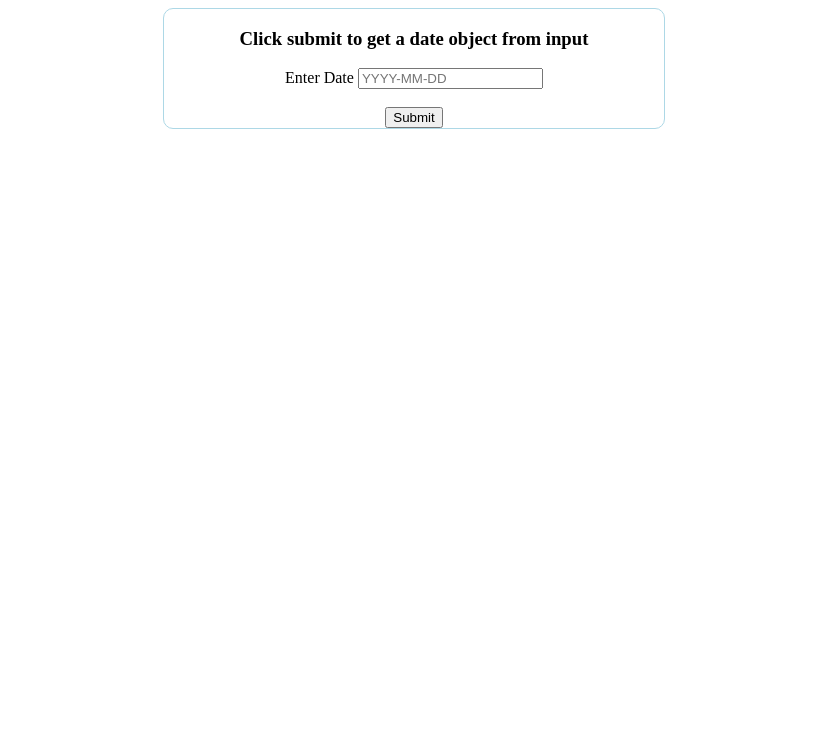
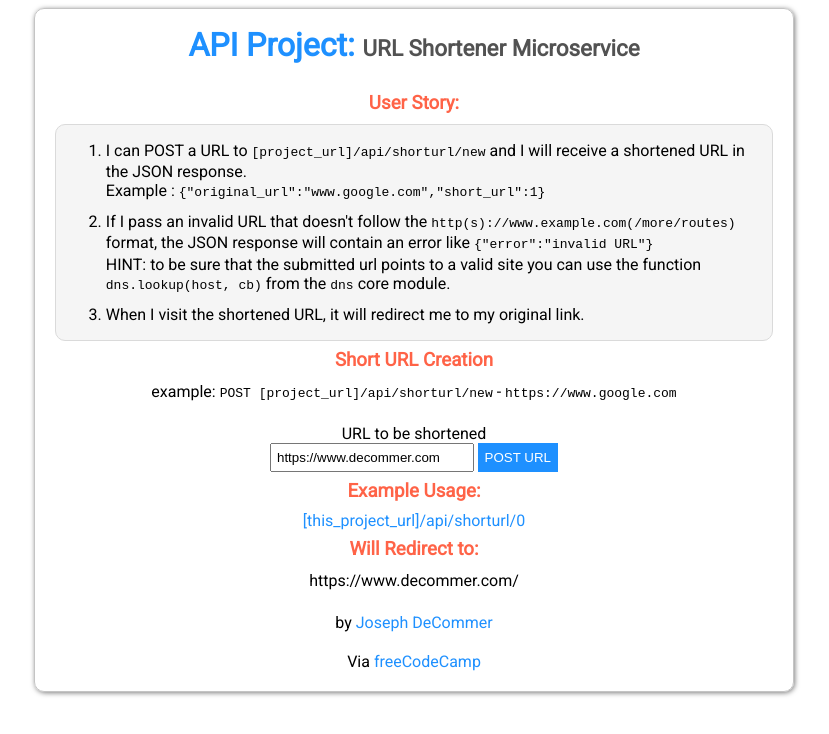
Before and after one commit to DeCommer/node-playground, a website: page views/index.html in a window 1280 px wide. Shown: the whole page, without its empty margins (226-1055 px from the left). Drawn offline with Linux system fonts and the light colour scheme.

Commit message:
Url shortener

```diff
--- a/public/main.css
+++ b/public/main.css
@@ -1,11 +1,33 @@
-h1 {
-    padding: 0;
+@import url('https://fonts.googleapis.com/css?family=Roboto&display=swap');
+
+body {
+    line-height: 1.2em;
+    font-family: 'Roboto', sans-serif;
+}
+
+h2 {
     font-size: 2em;
     color: dodgerblue;
 }
 
+h3 {
+    color: tomato;
+    margin: 10px 0;
+}
+
+p {
+    margin: 2px 0 20px 0;
+}
+
 a {
+    text-decoration: none;
+    color: dodgerblue;
     margin: 0;
+}
+
+a:hover {
+    color: tomato;
+    transition: color, .3s ease-in-out;
 }
 
 ul{
@@ -14,18 +36,53 @@ ul{
     justify-content: center;
 }
 
+ol {
+    text-align: left;
+}
+
 li{
     margin: 10px;
 }
 
+small {
+    color: rgb(82, 82, 82);
+    font-size: .7em;
+}
+
+.urlInput {
+    width: 25%;
+    padding: 5px;
+}
+
+.btn {
+    color: white;
+    background-color: dodgerblue;
+    border: none;
+    padding: 7px;
+}
+
+.btn:hover {
+    background-color: lightgreen;
+    color: darkgreen;
+    transition: background-color, .3s ease-in-out;
+}
+
+
 .container {
-    width: 500px;
+    width: 60%;
     height: auto;
     display: flex;
     margin: 0 auto;
     text-align: center;
     border-radius: 10px;
     flex-direction: column;
-    border: 1px solid lightblue;
+    border: 1px solid rgb(196, 196, 196);
+    box-shadow: 1px 1px 5px rgba(0, 0, 0, 0.5);
+}
 
+.storyContainer {
+    border: 1px solid rgb(218, 218, 218);
+    border-radius: 10px;
+    background-color: rgb(245, 245, 245);
+    margin: 0 20px;
 }
--- a/views/index.html
+++ b/views/index.html
@@ -23,7 +23,7 @@
             <input type="submit" value="Submit">
           </form>
     </div> -->
-
+<!--
     <div class="container">
             <h3>Click submit to get a date object from input</h3>
             <form action="/api/timestamp/:date_string?" method="get">
@@ -31,6 +31,42 @@
               <input type="text" name="getStamp" placeholder="YYYY-MM-DD"><br><br>
               <input class="btn" type="submit" value="Submit">
             </form>
+        </div> -->
+        <div class="container">
+            <h2>API Project: <small>URL Shortener Microservice</small></h2>
+            <h3>User Story: </h3>
+            <div class="storyContainer">
+            <ol>
+              <li>I can POST a URL to <code>[project_url]/api/shorturl/new</code> and I will receive a shortened URL in the JSON response.<br>Example : <code>{"original_url":"www.google.com","short_url":1}</code></li>
+              <li>If I pass an invalid URL that doesn't follow the <code>http(s)://www.example.com(/more/routes)</code> format, the JSON response will contain an error like <code>{"error":"invalid URL"}</code><br>
+              HINT: to be sure that the submitted url points to a valid site you can use the function <code>dns.lookup(host, cb)</code> from the <code>dns</code> core module.</li>
+              <li>When I visit the shortened URL, it will redirect me to my original link.</li>
+            </ol>
+        </div>
+            <h3>Short URL Creation </h3>
+            <p>
+              example: <code>POST [project_url]/api/shorturl/new</code> - <code>https://www.google.com</code>
+            </p>
+            <form action="api/shorturl/new" method="POST">
+              <label for="url_input">URL to be shortened</label><br>
+              <input class="urlInput" id="url_input" type="text" name="url" value="https://www.decommer.com">
+              <input class="btn" type="submit" value="POST URL">
+            </form>
+            <h3>Example Usage:</h3>
+            <a href="/api/shorturl/0">
+              [this_project_url]/api/shorturl/0
+            </a>
+            <h3>Will Redirect to:</h3>
+            <p>https://www.decommer.com/</p>
+
+          <div class="footer">
+            <p>
+                by <a href="https://www.decommer.com">Joseph DeCommer</a>
+            </p>
+            <p>
+              Via <a href="https://www.freecodecamp.org">freeCodeCamp</a>
+            </p>
+          </div>
         </div>
 </body>
 </html>
```
Also changed, not shown: app.js (+85 -58 lines), package.json (+6 -1 lines), scratch.js (added, +61 -0 lines), 3 other files.
